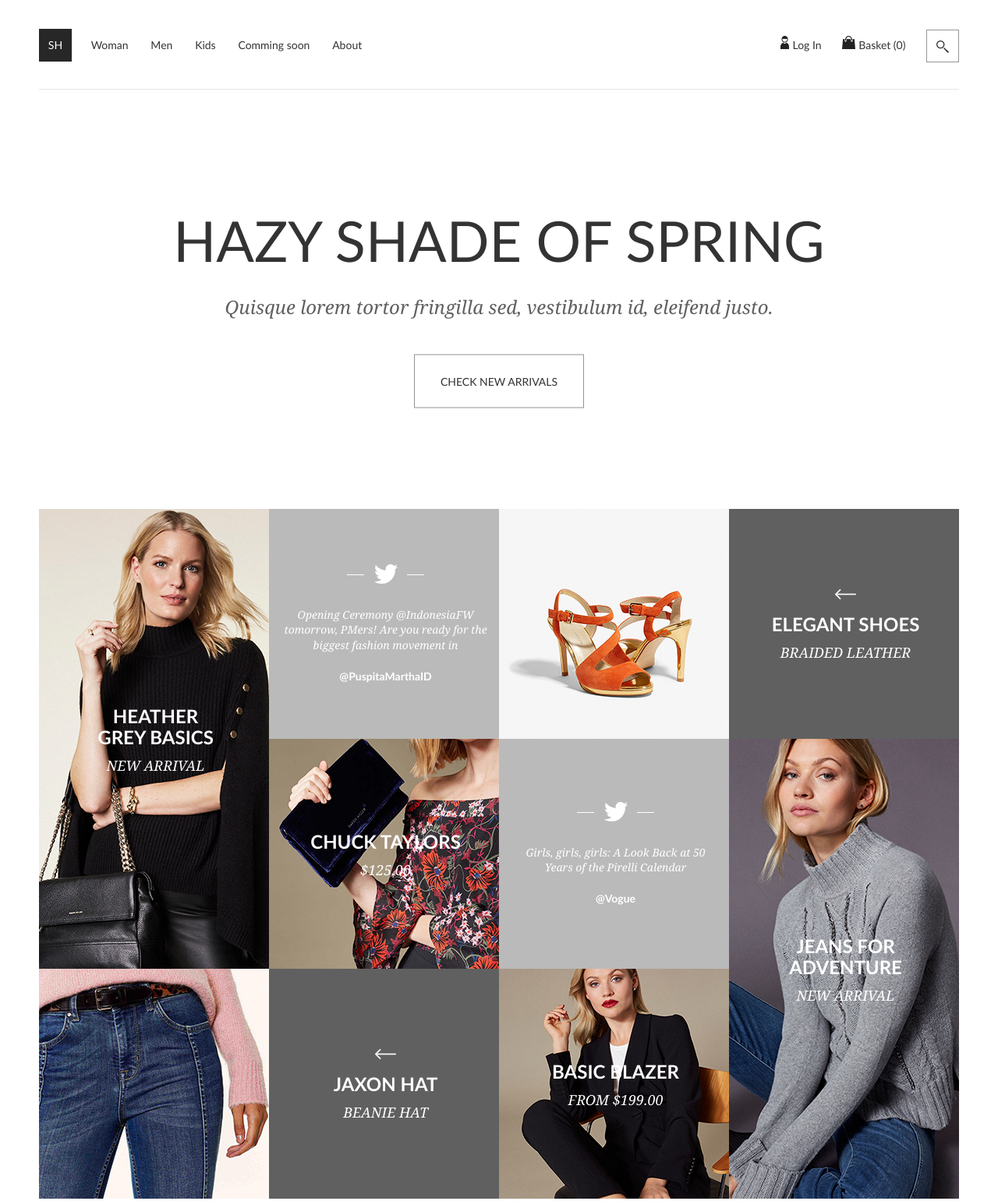
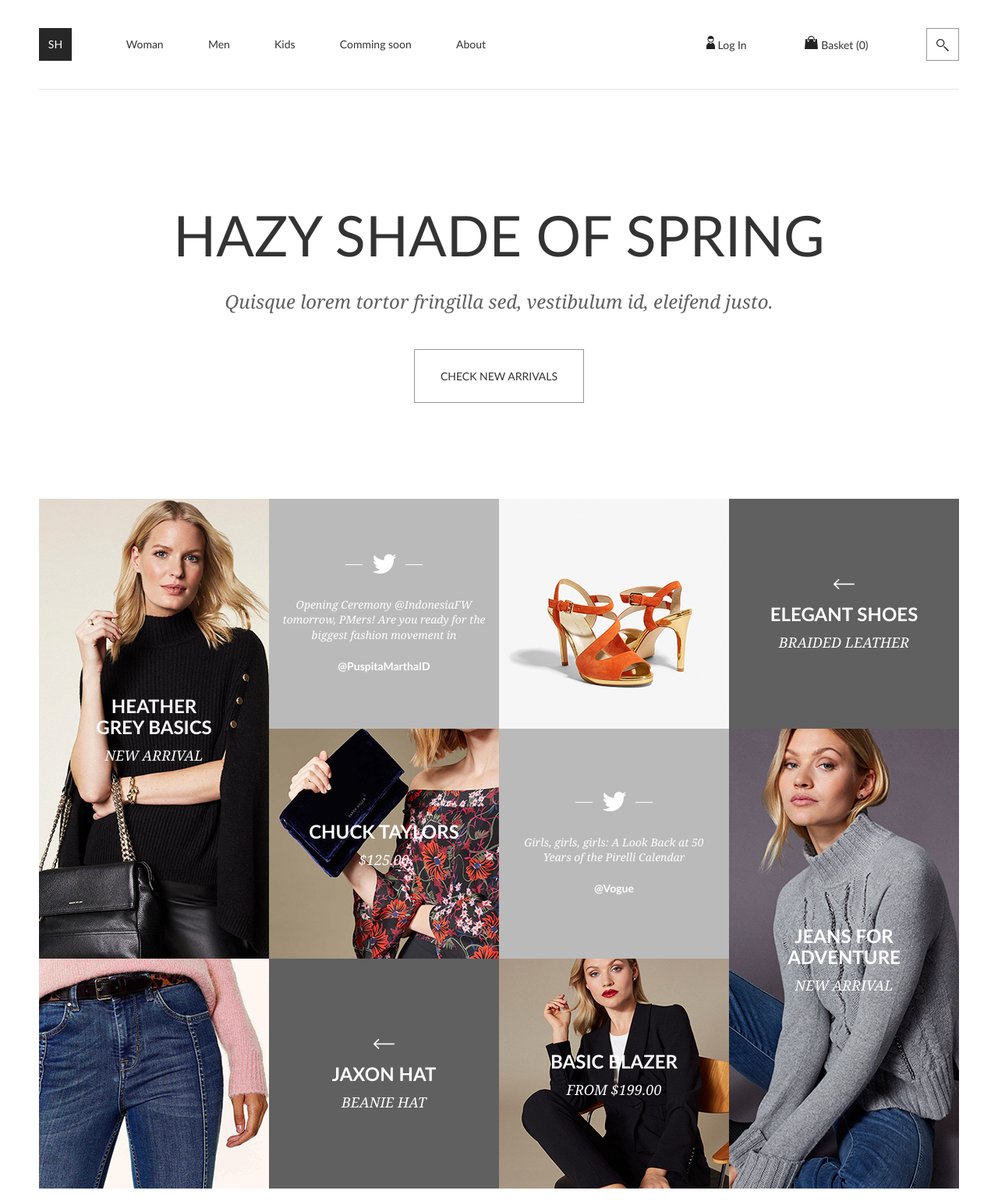
Before and after one commit to antkati/clothes, a plain HTML site: page index.html in a window 1280 px wide. Shown: the top 1541 px of the page at 78% size. Drawn offline with Linux system fonts and the light colour scheme.

Commit message:
реализована верстка на grid

```diff
--- a/css/index.css
+++ b/css/index.css
@@ -134,6 +134,15 @@ a:hover {
 	font-style: italic;
 }
 
+.font--lato-bold {
+	font-family:  Lato, Arial, sans-serif;
+	font-weight: bold;
+}
+
+.header__nav a {
+	font-size: 0.875rem;
+}
+
 .header__p {
 	font-size: 1.5rem;
 }
@@ -142,29 +151,16 @@ a:hover {
 	color: #606060;
 }
 
-.header__nav a {
-	font-size: 0.875rem;
-}
-
 .twit__text {
 	font-size: 0.875rem;
 	line-height: 1.4;
-}
-
-.font--lato-bold {
-	font-family:  Lato, Arial, sans-serif;
-	font-weight: bold;
 }
 
 .main__p {
 	font-size: 1.125rem;
 }
 
-.footer li {
-	font-size: 0.75rem;
-}
-
-.footer__p {
+.footer li, .footer__p  {
 	font-size: 0.75rem;
 }
 
@@ -180,10 +176,9 @@ a:hover {
 }
 
 .container--center {
-	max-width: 75rem;
+	max-width: 1200px;
 	width: 100%;
 	margin: 0 auto;
-	position: relative;
 	padding: 0 0.625rem;
 }
 
@@ -252,20 +247,12 @@ a:hover {
 
 /* HEADER MUSTHEAD */
 .header__musthead {
-	height: 33.625rem; /* Как задавать высоту */
-	position: relative;
-
+	text-align: center;
 }
 
 .header__musthead__text {
-	width: 100%; /* Полоса прокрутки в IE, мб псевдоэлемент? */
-	position: absolute;
-	top: 50%;
-	left: 50%;
-	transform: translate(-50%, -50%); /* Прочитай подробнее */
-	text-align: center;
+	padding: 9.375rem 0;
 }
-
 
 .header__musthead__text h1 {
 	margin-bottom: 2.375rem;
@@ -286,21 +273,20 @@ a:hover {
 
 /* MAIN PROMO */
 
-.main__promo {
-	text-align: center;
+/* clearfix */
+.main__promo::before,
+.main__promo::after {
+  content: "";
+  display: table;
 }
 
-.promo__part1, .promo__part2 {
-	display: inline-block;
-	width: 590px;
-	vertical-align: top;
+.main__promo::after {
+  clear: both;
 }
 
-.part1__col--left, .part1__col--right,
-.part2__col--left, .part2__col--right {
-	display: inline-block;
-	width: 295px;
-	vertical-align: top;
+.main__promo {
+  clear: both;
+  *zoom: 1;
 }
 
 .promo__block {
@@ -334,10 +320,12 @@ a:hover {
 
 .rectangle--1 {
 	background: url('../images/item-1.png') no-repeat;
+	float: left;
 }
 
 .rectangle--2 {
 	background: url('../images/item-4.png') no-repeat;
+	float: right;
 }
 
 .promo__block--square {
@@ -359,7 +347,6 @@ a:hover {
 .promo__block--double {
 	white-space: nowrap;
 	display: inline-block;
-	width: 100%;
 }
 
 .square--description {
@@ -393,8 +380,7 @@ a:hover {
 }
 
 .main__subscribe__text {
-	padding-top: 9.125rem;
-	padding-bottom: 9.25rem;
+	padding: 9.25rem 0;
 }
 
 .main__subscribe__text h2 {
@@ -451,7 +437,6 @@ a:hover {
 	width: 100%;
 }
 
-
 .footer__cell {
 	display: table-cell;
 	width: 25%;
@@ -487,7 +472,7 @@ a:hover {
 
 
 /* !!! До 768px */
-@media screen and (max-width: 48rem) {
+@media screen and (max-width: 768px) {
 	.container--center {
 		width: 100%;
 		min-width: 30rem;
@@ -542,22 +527,206 @@ a:hover {
 
 }
 
-
-
-/* от 768px до 1200px */
-@media screen and (max-width: 73.75rem) {
+/* !!! от 768px до 1200px */
+@media screen and (max-width: 1200px) {
 
 }
 
 
 
+
+
+
+
+
+
+/* !!! ГРИДЫ */
+
 /* Для браузеров с поддержкой Grid */
 @supports(grid-area: auto) {
-	@media screen and (max-width: 48rem) {
+
+	.container--center {
+		max-width: none;
+		margin: 0;
+		padding: 0;
+		display: grid;
+		grid-template-columns: 1fr minmax(min-content, 1200px) 1fr;
+		grid-template-rows: auto;
+	}
+
+	.header__menu, .header__musthead,
+	.main__promo, .main__subscribe,
+	.footer__container {
+		grid-column: 2 / 3;
+	}
+
+	.header__musthead__text, .main__subscribe__text {
+		grid-column: 1 / 5;
+	}
+
+	.grid {
+		display: grid;
+		grid-template-columns: repeat(4, 25%);
+		margin: 0 10px;
+		grid-template-rows: auto;
+		align-items: center;
+	}
+
+	/* HEADER NAV */
+
+	.header__menu, .header__menu--left {
+		line-height: 1;
+	}
+
+
+	.header__menu--left, .header__menu--right,
+	.header__nav--left {
+		display: inline-flex;
+		align-items: center;
+	}
+
+	.header__menu--left {
+		grid-column: 1 / 3;
+		width: 100%;
+		justify-content: space-between;
+	}
+
+	.header__nav--left {
+		justify-content: space-around;
+		width: calc(95% - 42px);
+		min-width: max-content;
+	}
+
+	.header__nav--left a {
+		margin: 0;
+	}
+
+	.header__menu--right {
+		grid-column: 3 / 5;
+		justify-self: end;
+		width: 55%;
+		justify-content: space-between;
 
 	}
 
-	@media screen and (max-width: 77.875rem) {
+	.header__personal-page, .header__cart {
+		margin-right: 0;
+	}
+
+
+	/* MAIN PROMO */
+
+	/* disable clearfix */
+	.main__promo::before,
+	.main__promo::after {
+	  display: none;
+	}
+
+	/* disable vertical-align */
+	.promo__block:before {
+	    display: none;
+	}
+
+	.grid--promo {
+		display: grid;
+		grid-template-columns: repeat(4, 295px);
+		grid-template-rows: repeat(3, 295px);
+		margin: 0 10px;
+		align-items: start;
+		grid-template-areas:
+			'rectangle--1 twit--1 double-square--1 double-square--1'
+			'rectangle--1 square--1 twit--2 rectangle--2'
+			'double-square--2 double-square--2 square--2 rectangle--2';
+	}
+
+	.rectangle--1, .rectangle--2 {
+		float: none;
+	}
+
+	.rectangle--1 {
+		grid-area: rectangle--1;
+	}
+
+	.rectangle--2 {
+		grid-area: rectangle--2;
+	}
+
+	.twit--1 {
+		grid-area: twit--1;
+	}
+
+	.twit--2 {
+		grid-area: twit--2;
+	}
+
+	.promo__block--double {
+		display: inline-flex;
+		align-items: flex-start;
+		justify-content: flex-start;
+	}
+
+	.double-square--1 {
+		grid-area: double-square--1;
+	}
+
+	.double-square--2 {
+		grid-area: double-square--2;
+	}
+
+	.square--1 {
+		grid-area: square--1;
+	}
+
+	.square--2 {
+		grid-area: square--2;
+	}
+
+	.promo__block {
+		display: inline-flex;
+		align-items: center;
+		justify-content: center;
+	}
+
+	/* FOOTER */
+
+	.footer__container {
+		align-items: stretch;
+		max-width: 1180px;
+	}
+
+	.footer__cell {
+		display: inline-block;
+		width: 100%;
+	}
+
+
+	.footer__cell--1 {
+		grid-column: 1 / 2;
+	}
+
+	.footer__cell--2 {
+		grid-column: 2 / 3;
+	}
+
+	.footer__cell--3 {
+		grid-column: 3 / 4;
+	}
+
+	.footer__cell--4 {
+		grid-column: 4 / 5;
+	}
+
+	.footer__cell:not(:last-child) {
+		border-right: 1px solid #e1e1e1;
+	}
+
+
+
+	@media screen and (max-width: 768px) {
+
+	}
+
+	@media screen and (max-width: 1200px) {
 
 	}
 
--- a/index.html
+++ b/index.html
@@ -1,19 +1,15 @@
 <!DOCTYPE html>
 <html>
-
 	<head>
 		<meta charset='utf-8'>
 		<title>Интернет-магазин одежды</title>
 		<link rel='stylesheet' type='text/css' href='css/index.css'>
 	</head>
-
 	<body>
-	<div class='container'>
-
 		<!-- HEADER -->
 		<header class='header'>
 			<div class='container--center'>
-				<div class='header__menu'>
+				<div class='header__menu grid'>
 					<!-- LEFT NAV -->
 					<div class='header__menu--left'>
 						<a class='header__logo__link' href='#'>
@@ -45,7 +41,7 @@
 				</div>
 
 				<!-- MUSTHEAD -->
-				<div class='header__musthead'>
+				<div class='header__musthead grid'>
 					<div class='header__musthead__text'>
 						<h1 class='text-transform--uppercase'>
 							Hazy shade of Spring
@@ -63,47 +59,22 @@
 		<main class='main'>
 			<div class='container--center'>
 				<!-- PROMO -->
-				<section class='main__promo'>
-					<!-- LEFT PART -->
-					<div class='promo__part1'>
-						<div class='part1__col--left'>
+				<section class='main__promo grid--promo'>
 					<!-- rectangle -->
 					<div class='promo__block promo__block--rectangle rectangle--1'>
 						<div class='promo__text'>
 							<h3 class='text-transform--uppercase'>Heather<br>grey basics</h3>
 							<p class='font--georgia-i text-transform--uppercase'>New arrival</p>
 						</div>
-							</div>
-						</div><!--
-					 --><div class='part1__col--right'>
-							<!-- twit -->
-							<div class='promo__block promo__block--square square--twit'>
+					</div><!-- twit
+				--><div class='promo__block promo__block--square square--twit twit--1'>
 						<div class='promo__text'>
 							<img class='twit__bird' src='images/twit-bird.png'>
 							<p class='font--georgia-i twit__text'>Opening Ceremony @IndonesiaFW tomorrow, PMers! Are you ready for the biggest fashion movement in</p>
 							<p class='twit__text font--lato-bold twit__account'>@PuspitaMarthaID</p>
 						</div>
-							</div><!-- square
-						 --><div class='promo__block promo__block--square square--1'>
-								<div class='promo__text'>
-									<h3 class='text-transform--uppercase'>Chuck Taylors</h3>
-									<p class='font--georgia-i text-transform--uppercase'>$125.00</p>
-								</div>
-							</div>
 					</div><!-- double square
-					 --><div class='promo__block--double'>
-							<div class='promo__block promo__block--square square--img-2'></div><!-- --><div class='promo__block promo__block--square square--description'>
-								<div class='promo__text'>
-									<img class='description__poiner' src='images/pointer.png'>
-									<h3 class='text-transform--uppercase'>Jaxon hat</h3>
-									<p class='font--georgia-i text-transform--uppercase'>Beanie hat</p>
-								</div>
-							</div>
-						</div>
-					</div><!-- RIGHT PART
-				 --><div class='promo__part2'>
-						<!-- double square -->
-						<div class='promo__block--double'>
+				 --><div class='promo__block--double double-square--1'>
 						<div class='promo__block promo__block--square square--img-1'>
 						</div><!--
 					 --><div class='promo__block promo__block--square square--description'>
@@ -113,14 +84,34 @@
 								<p class='font--georgia-i text-transform--uppercase'>Braided leather</p>
 							</div>
 						</div>
-						</div><!--
-					 --><div class='part2__col--left'>
-							<!-- twit -->
-							<div class='promo__block promo__block--square square--twit'>
+					</div><!-- square
+				 --><div class='promo__block promo__block--square square--1'>
+						<div class='promo__text'>
+							<h3 class='text-transform--uppercase'>Chuck Taylors</h3>
+							<p class='font--georgia-i text-transform--uppercase'>$125.00</p>
+						</div>
+					</div><!-- twit
+				 --><div class='promo__block promo__block--square square--twit twit--2'>
 						<div class='promo__text'>
 							<img class='twit__bird' src='images/twit-bird.png'>
 							<p class='font--georgia-i twit__text'>Girls, girls, girls: A Look Back at 50 Years of the Pirelli Calendar</p>
 							<p class='twit__text font--lato-bold twit__account'>@Vogue</p>
+						</div>
+					</div><!-- rectangle
+				 --><div class='promo__block promo__block--rectangle rectangle--2'>
+						<div class='promo__text'>
+							<h3 class='text-transform--uppercase'>Jeans for<br>adventure</h3>
+							<p class='font--georgia-i text-transform--uppercase'>New arrival</p>
+						</div>
+					</div><!-- double square
+				 --><div class='promo__block--double double-square--2'>
+						<div class='promo__block promo__block--square square--img-2'></div><!--
+					 --><div class='promo__block promo__block--square square--description'>
+							<div class='promo__text'>
+								<img class='description__poiner' src='images/pointer.png'>
+								<h3 class='text-transform--uppercase'>Jaxon hat</h3>
+								<p class='font--georgia-i text-transform--uppercase'>Beanie hat</p>
+							</div>
 						</div>
 					</div><!-- square
 				 --><div class='promo__block promo__block--square square--2'>
@@ -129,21 +120,10 @@
 							<p class='font--georgia-i text-transform--uppercase'>From $199.00</p>
 						</div>
 					</div>
-						</div><!--
-					 --><div class='part2__col--right'>
-							<!-- rectangle -->
-							<div class='promo__block promo__block--rectangle rectangle--2'>
-								<div class='promo__text'>
-									<h3 class='text-transform--uppercase'>Jeans for<br>adventure</h3>
-									<p class='font--georgia-i text-transform--uppercase'>New arrival</p>
-								</div>
-							</div>
-						</div>
-					</div>
 				</section>
 
 				<!-- SUBSCRIBE -->
-				<section class='main__subscribe'>
+				<section class='main__subscribe grid'>
 					<div class='main__subscribe__text'>
 						<h2 class='text-transform--uppercase'>Sign up to receive our updates</h2>
 						<p class='font--georgia-i main__p'>Nulla ipsum dolor lacus, suscipit adipiscing. Cum sociis natoque penatibus et ultrices volutpat.</p>
@@ -159,8 +139,8 @@
 		<!-- FOOTER -->
 		<footer class='footer'>
 			<div class='container--center'>
-				<div class='footer__container'>
-					<div class='footer__cell'>
+				<div class='footer__container grid'>
+					<div class='footer__cell footer__cell--1'>
 						<h4 class='text-transform--uppercase'>Collection</h4>
 						<ul>
 							<a href='#'>
@@ -178,7 +158,7 @@
 						</ul>
 
 					</div><!--
-				 --><div class='footer__cell'>
+				 --><div class='footer__cell footer__cell--2'>
 						<h4 class='text-transform--uppercase'>Site</h4>
 						<ul>
 							<a href='#'>
@@ -198,7 +178,7 @@
 							</a>
 						</ul>
 					</div><!--
-				 --><div class='footer__cell'>
+				 --><div class='footer__cell footer__cell--3'>
 						<h4 class='text-transform--uppercase'>Shop</h4>
 						<ul>
 							<a href='#'>
@@ -215,7 +195,7 @@
 							</a>
 						</ul>
 					</div><!--
-				 --><div class='footer__cell'>
+				 --><div class='footer__cell footer__cell--4'>
 						<h4 class='text-transform--uppercase'>Social</h4>
 						<p class='footer__p'>
 							Shoper is made with love in Warsaw,<br>2014 &#169; All rights reseved. El passion
@@ -233,7 +213,5 @@
 				</div>
 			</div>
 		</footer>
-
-	</div>
 	</body>
 </html>
```
Lines whose indentation alone changed are shown as unchanged.
